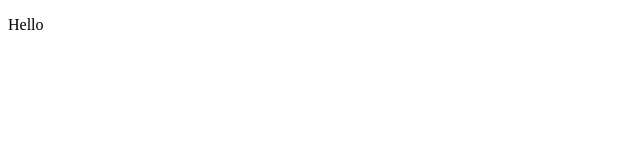
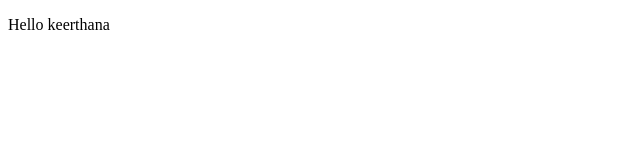
Before and after one commit to KeerthanaK-2005/Project2, a plain HTML site: page index.html in a window 1280 px wide. Shown: the full height of the page, 0-640 px from the left. Drawn offline with Linux system fonts and the light colour scheme.

Commit message:
Name added

```diff
--- a/index.html
+++ b/index.html
@@ -6,6 +6,6 @@
     <title>Document</title>
 </head>
 <body>
-    <p>Hello</p>
+    <p>Hello keerthana</p>
 </body>
 </html>
```
